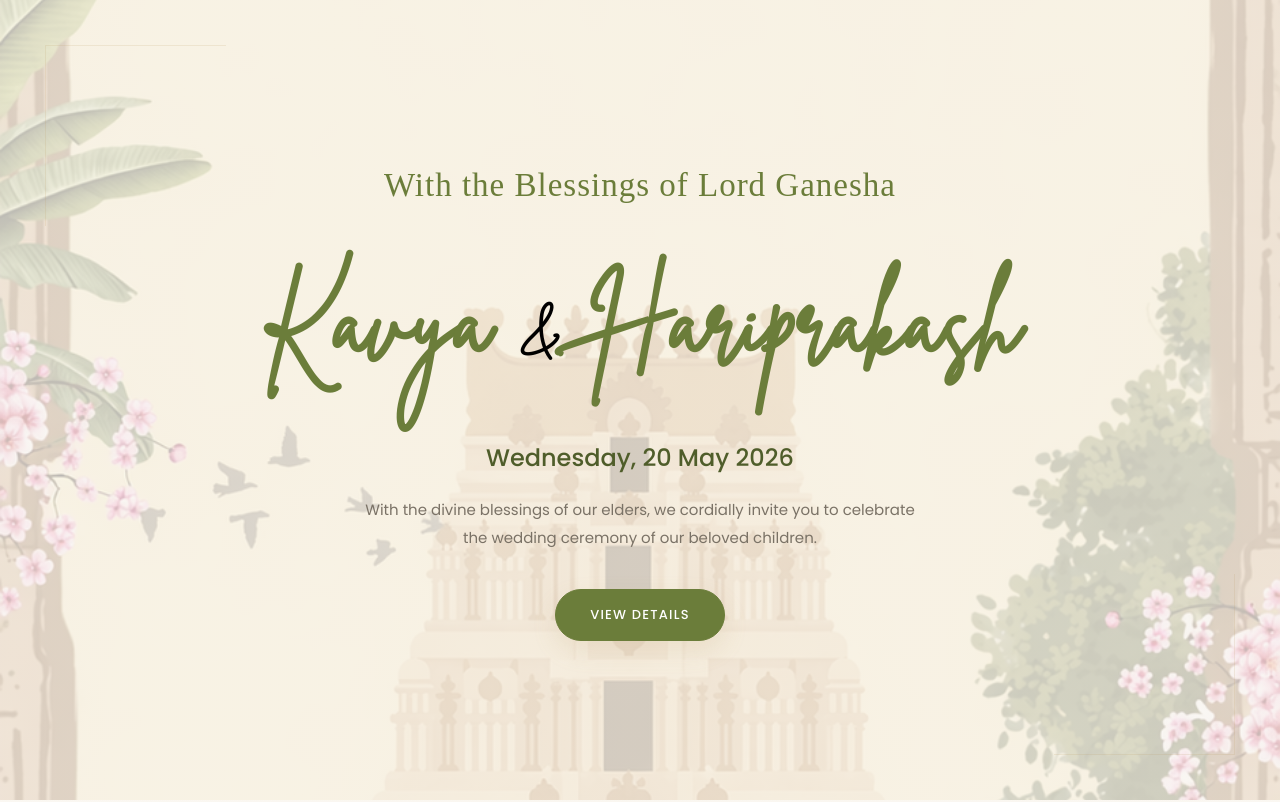
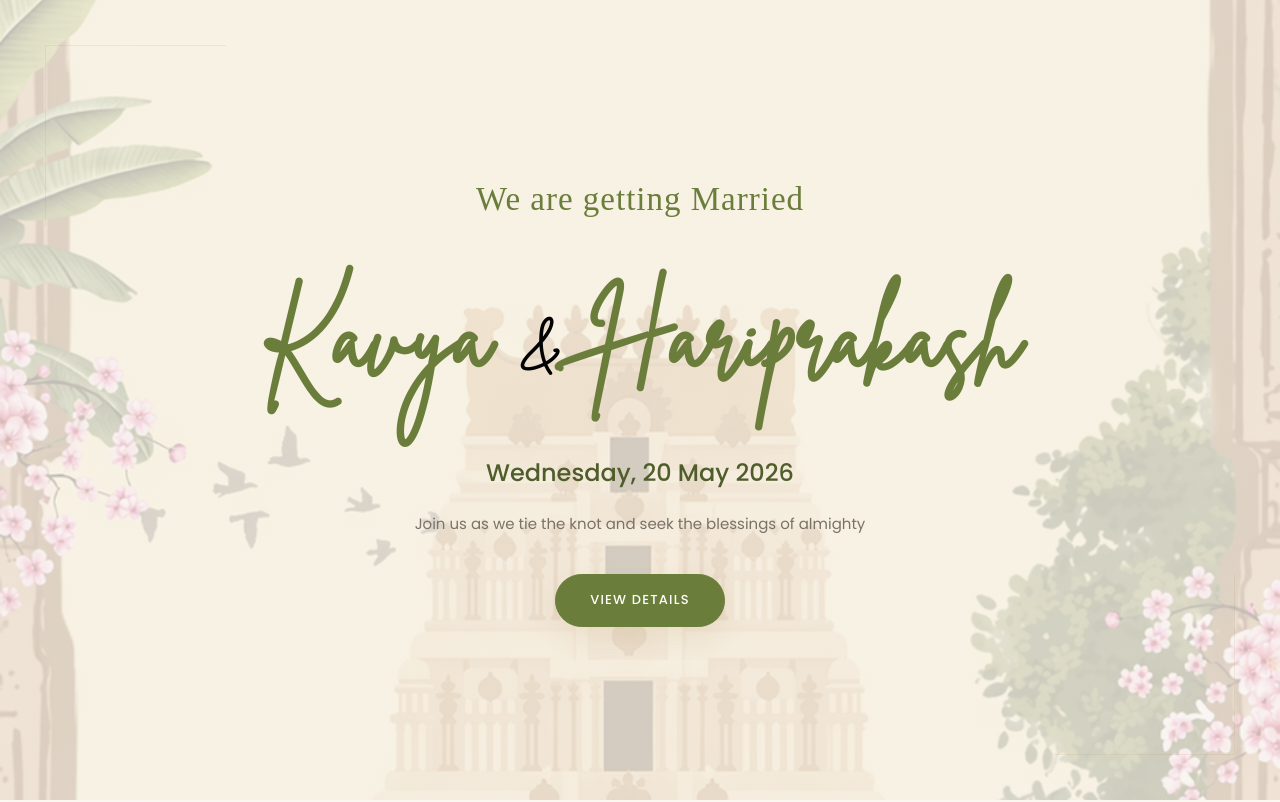
Before and after one commit to Ashcode2403/kavya-with-haripraksh, a plain HTML site: page index.html in a window 1280 px wide. Shown: the top 802 px of the page. Drawn offline with Linux system fonts and the light colour scheme.

Commit message:
Update index.html

```diff
--- a/index.html
+++ b/index.html
@@ -30,7 +30,7 @@
     <!-- Hero -->
     <section class="hero" id="home">
       <div class="hero-content">
-        <div class="arabic">With the Blessings of Lord Ganesha</div>
+        <div class="arabic">We are getting Married</div>
 
         <h1 class="couple-names" style="color: var(--gold);">
           Kavya <span style="color:black;">&</span> Hariprakash
@@ -39,8 +39,7 @@
         <p class="hero-date">Wednesday, 20 May 2026</p>
 
         <p class="hero-text">
-          With the divine blessings of our elders, we cordially invite you
-          to celebrate the wedding ceremony of our beloved children.
+          Join us as we tie the knot and seek the blessings of almighty
         </p>
 
         <a href="#events" class="btn">View Details</a>
```
